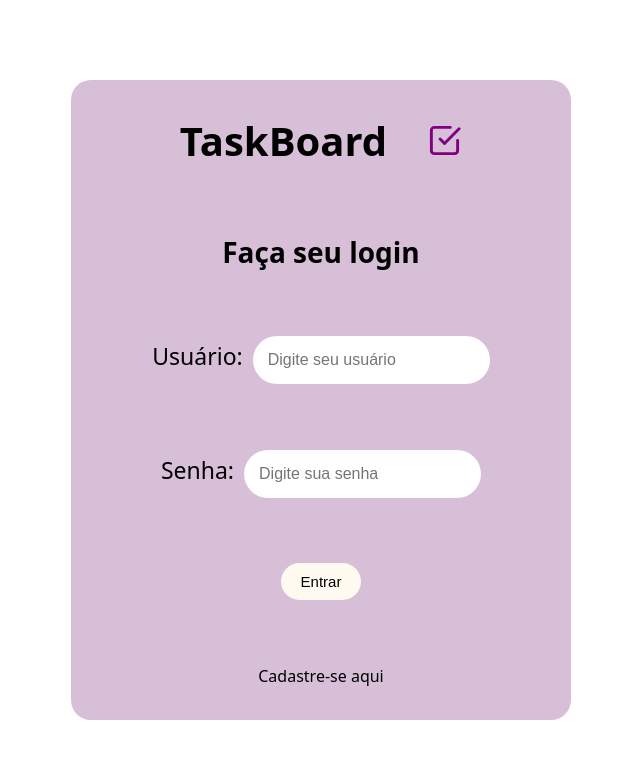
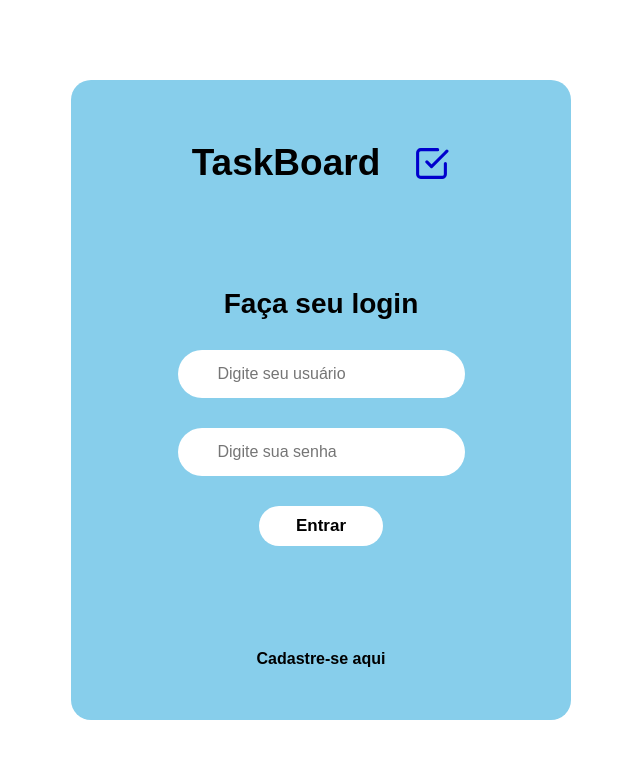
Before and after one commit to dsm-cefet-rj/trabalho-integrado-2020-1-grupo-6, a React (Create React App) app in the folder Front-end/: page / in a window 1280 px wide. Shown: the top 758 px of the page, without its empty margins (319-959 px from the left). Built offline with nearby package versions, Linux system fonts and the light colour scheme.

Commit message:
finalizei login

```diff
--- a/Front-end/src/pages/Login/index.js
+++ b/Front-end/src/pages/Login/index.js
@@ -10,22 +10,27 @@ export function Login() {
       <div className="box">
         <div className="header">
           <h1>TaskBoard</h1>
-          <FiCheckSquare size={35} color="purple" />
+          <FiCheckSquare size={37} color="mediumblue" />
         </div>
-        <h2>Faça seu login</h2>
-        <div>
-          <label>Usuário:</label>
-          <input id="usuarioLogin" placeholder="Digite seu usuário"></input>
-        </div>
-        <div>
-          <label>Senha:</label>
+        <div className="corpo">
+          <h2>Faça seu login</h2>
+
+          <input
+            id="usuarioLogin"
+            className="inputs"
+            placeholder="Digite seu usuário"
+          ></input>
           <input
             type="text"
             id="usuarioSenha"
+            className="inputs"
             placeholder="Digite sua senha"
           ></input>
+
+          <button type="submit" id="btnEntrar">
+            Entrar
+          </button>
         </div>
-        <input type="button" id="btnEntrar" value="Entrar"></input>
 
         <Link to="/cadastro" id="btnCadastrar">
           Cadastre-se aqui
--- a/Front-end/src/pages/Login/login.css
+++ b/Front-end/src/pages/Login/login.css
@@ -2,11 +2,10 @@ body,
 h1,
 h2 {
   margin: 0px;
-  font-family: system-ui;
 }
 
 .box {
-  background: thistle;
+  background: skyblue;
   display: flex;
   flex-direction: column;
   justify-content: space-around;
@@ -16,6 +15,7 @@ h2 {
   width: 90%;
   max-width: 500px;
   min-width: 300px;
+  font-family: "Montserrat", sans-serif;
 }
 
 .container {
@@ -31,46 +31,51 @@ h2 {
   display: flex;
   align-items: center;
   justify-content: center;
+  margin-top: 10px;
 }
 
 h1 {
-  margin-right: 40px;
-  font-size: 40px;
+  margin-right: 33px;
+  font-size: 37px;
 }
 
 h2 {
   font-size: 28px;
 }
 
-#usuarioLogin {
+.inputs {
   font-size: 16px;
   border-radius: 25px;
   border-style: none;
-  padding: 15px;
-}
-
-#usuarioSenha {
-  font-size: 16px;
-  border-radius: 25px;
-  border-style: none;
-  padding: 15px;
+  padding: 15px 40px;
+  outline: none;
+  margin-top: 30px;
+  font-family: "Montserrat", sans-serif;
 }
 
 #btnEntrar {
   border: none;
-  background: floralwhite;
+  background-color: white;
   border-radius: 25px;
-  padding: 10px 20px;
-  font-size: 15px;
-}
-
-label {
-  font-size: 23px;
-  padding-right: 10px;
+  padding: 10px 37px;
+  font-size: 17px;
+  outline: none;
+  margin-top: 30px;
+  font-weight: bold;
+  font-family: "Montserrat", sans-serif;
 }
 
 #btnCadastrar {
   text-decoration: none;
   color: black;
   font-size: 16px;
+  font-family: "Montserrat", sans-serif;
+  font-weight: 600;
 }
+
+.corpo {
+  display: flex;
+  flex-direction: column;
+  justify-content: center;
+  align-items: center;
+}
```
